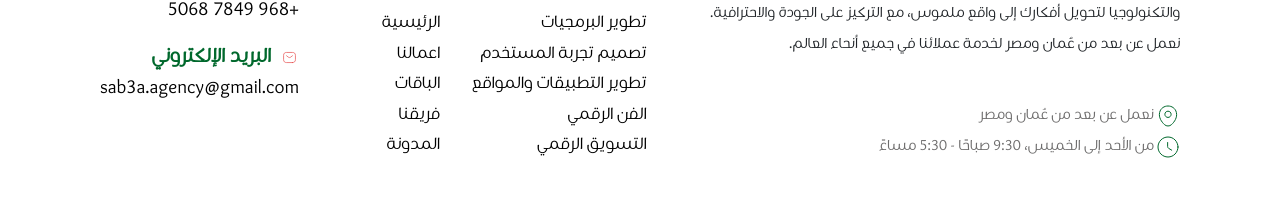
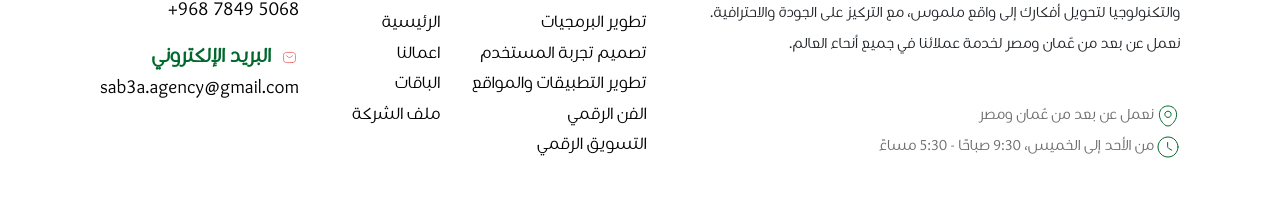
Before and after one commit to sab3a-agency/sab3a.co, a Next.js app: page /projects/1 in a window 1280 px wide. Shown: the part 1024-1233 px from the top of the page. Built offline with nearby package versions, Linux system fonts and the light colour scheme.

Commit message:
feat: remove unused links

```diff
--- a/src/components/HomeComponent/Footer.jsx
+++ b/src/components/HomeComponent/Footer.jsx
@@ -22,8 +22,9 @@ const footerData = {
     { text: "الرئيسية", path: "/" },
     { text: "اعمالنا", path: "/projects" },
     { text: "الباقات", path: "/packages" },
-    { text: "فريقنا", path: "/team" },
-    { text: "المدونة", path: "/blog" },
+    { text: "ملف الشركة", path: "/" },
+    // { text: "فريقنا", path: "/team" },
+    // { text: "المدونة", path: "/blog" },
   ],
 
   fields: [
@@ -139,13 +140,13 @@ export default function Footer() {
                         src={contact.icon}
                         alt={contact.title}
                         onError={(e) => {
-                          e.currentTarget.src = "../img/LoagingState.png";
+                          e.currentTarget.src = "/img/LoagingState.png";
                           e.currentTarget.style.objectFit = "contain";
                         }}
                       />
                       <h2>{contact.title}</h2>
                     </div>
-                    <a href={contact.link}>{contact.value}</a>
+                    <a href={contact.link} dir="ltr">{contact.value}</a>
                   </div>
                 ))}
               </div>
```
